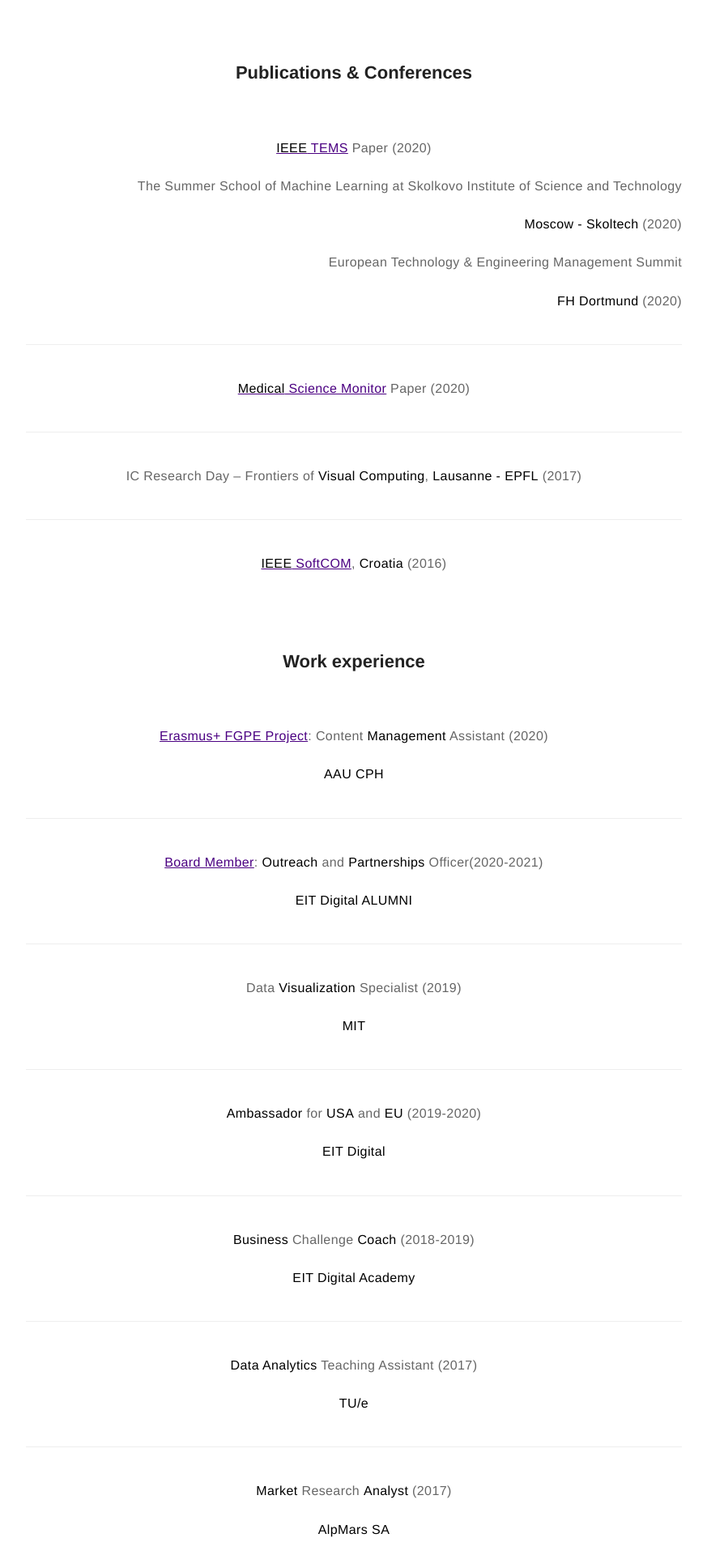
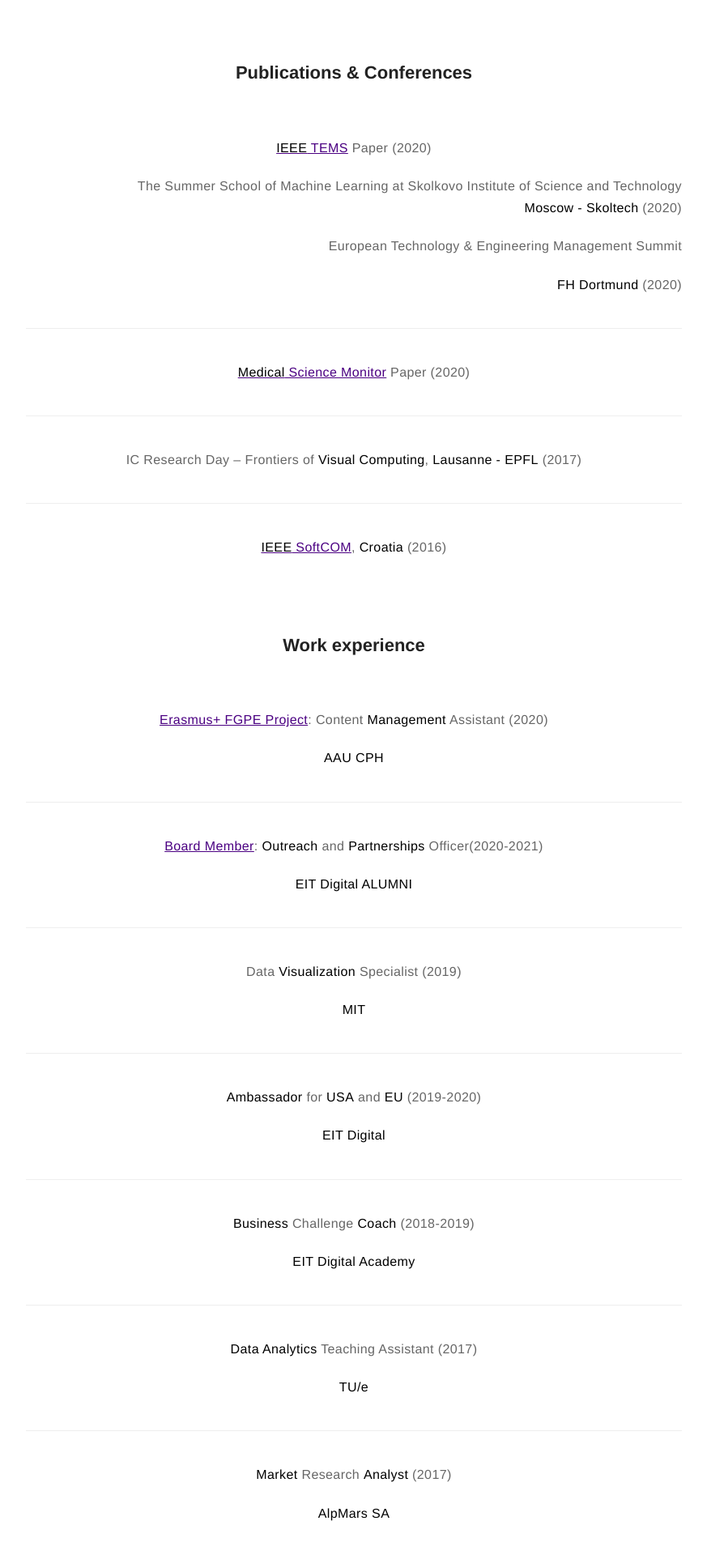
Before and after one commit to dljubenk/dljubenk.github.io, a Jekyll site: the page built from about.md, in a window 1280 px wide. Shown: the part 763-2683 px from the top of the page at 81% size, without its empty margins (203-1076 px from the left). Built offline with Jekyll 4.4.1, drawn with Linux system fonts in a browser that asks for light colours.

Commit message:
Update about.md

```diff
--- a/about.md
+++ b/about.md
@@ -12,8 +12,7 @@ layout: page
 <h2 align="center">Publications & Conferences</h2>
 <br>
 <p align="center"><a href="https://ieeexplore.ieee.org/abstract/document/9111707"><strong>IEEE</strong> TEMS</a> Paper (2020)</p>
-<p align="right">The Summer School of Machine Learning at Skolkovo Institute of Science and Technology</p>
-<p align="right"><strong>Moscow - Skoltech</strong> (2020)</p>
+<p align="right">The Summer School of Machine Learning at Skolkovo Institute of Science and Technology <br /> <strong>Moscow - Skoltech</strong> (2020)</p>
 <p align="right">European Technology & Engineering Management Summit</p>
 <p align="right"> <strong>FH Dortmund</strong> (2020)</p>
 ---
```
